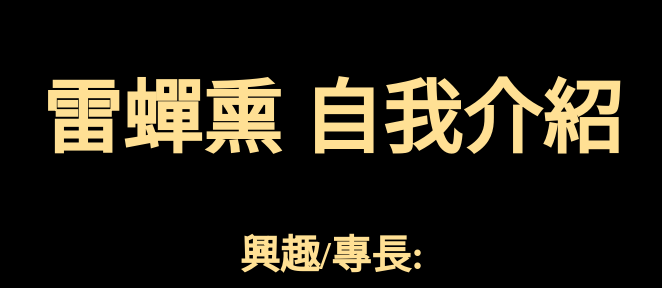
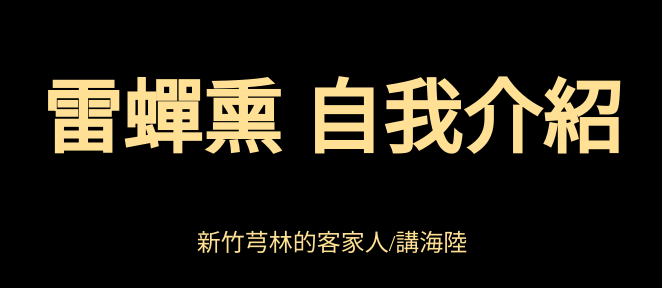
Before and after one commit to U1058013/Web, a plain HTML site: page index.htm in a window 1280 px wide. Shown: the top 288 px of the page, without its empty margins (308-970 px from the left). Drawn offline with Linux system fonts and the light colour scheme.

Commit message:
Update index.htm

```diff
--- a/index.htm
+++ b/index.htm
@@ -9,7 +9,6 @@
         color:#ffe094;
         text-align:center;
         font-family:"標楷體";
-        font-weight:normal;
       }
       h1{font-size:5em;}
       h2{font-size:2.5em;}
@@ -18,6 +17,7 @@
   </head>
   <body>
     <h1>雷蟬熏 自我介紹</h1>
+    <p>新竹芎林的客家人/講海陸</p>
     <h2>興趣/專長:</h2>
     <p>廚藝、烘焙、唱歌、彈吉他、看漫畫/動漫、玩手遊👇......</p>
     <img src="https://p2.bahamut.com.tw/B/2KU/53/74bb5127ac70f561436aad2bd01au895.JPG?w=1000" alt="手遊宣傳照">
```
